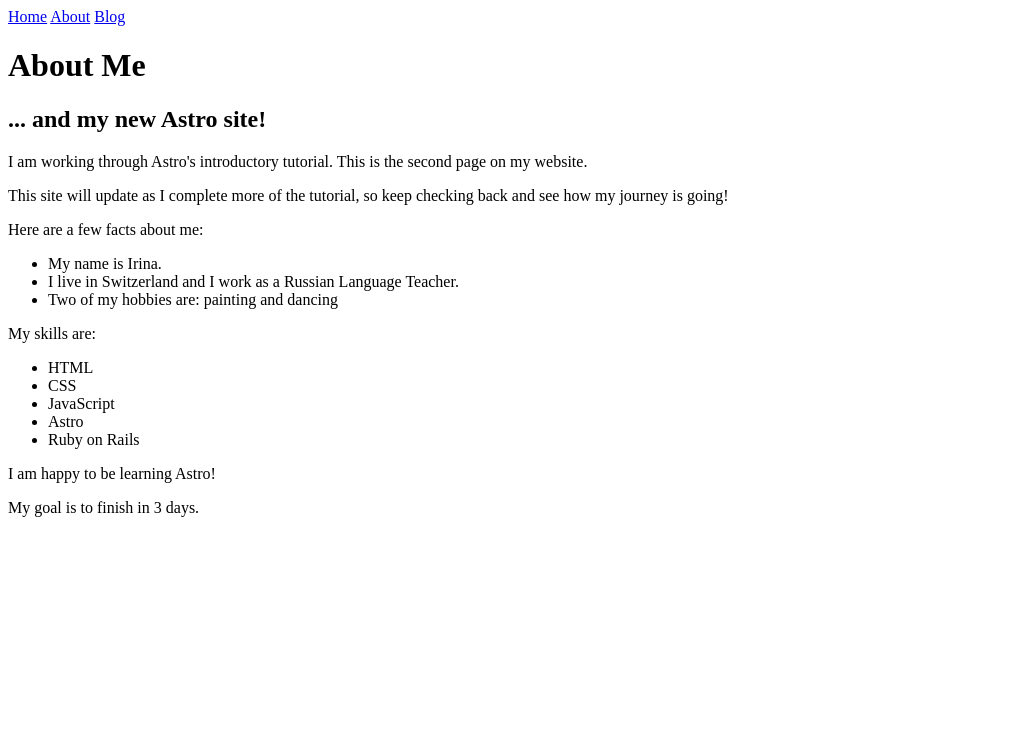
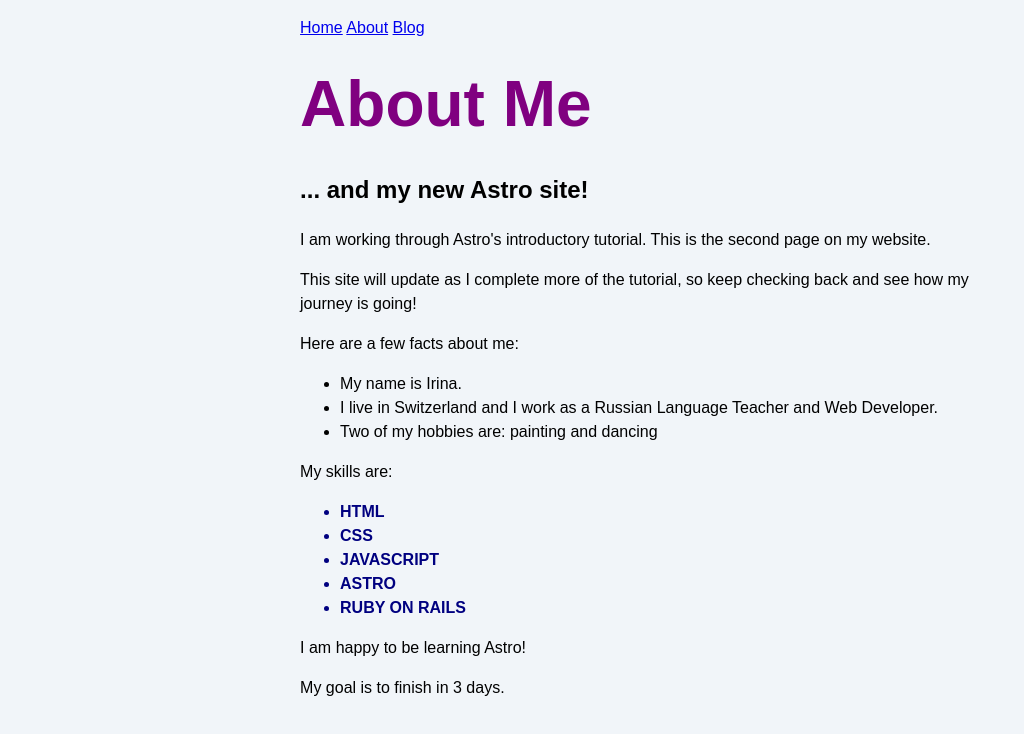
Before and after one commit to boririna/astro-blog, an Astro site: page /about in a window 1280 px wide. Shown: the whole page, without its empty margins (0-1024 px from the left). Built offline with nearby package versions, Linux system fonts and the light colour scheme; Astro itself is replaced by a stand-in of ours.

Commit message:
Added scoped and global styles to pages

```diff
--- a/src/pages/about.astro
+++ b/src/pages/about.astro
@@ -1,10 +1,12 @@
 ---
+import '../styles/global.css';
+
 const pageTitle = "About Me";
 
 const identity = {
   firstName: "Irina",
   country: "Switzerland",
-  occupation: "Russian Language Teacher",
+  occupation: "Russian Language Teacher and Web Developer",
   hobbies: ["painting", "dancing", "yoga"],
 };
 const skills = ["HTML", "CSS", "JavaScript", "Astro", "Ruby on Rails"];
@@ -12,6 +14,10 @@ const skills = ["HTML", "CSS", "JavaScript", "Astro", "Ruby on Rails"];
 const happy = true;
 const finished = false;
 const goal = 3;
+
+const skillColor = "navy";
+const fontWeight = "bold";
+const textCase = "uppercase"
 ---
 
 <html lang="en">
@@ -21,6 +27,18 @@ const goal = 3;
     <meta name="viewport" content="width=device-width" />
     <meta name="generator" content={Astro.generator} />
     <title>{pageTitle}</title>
+    <style define:vars={{skillColor, fontWeight, textCase}}>
+        h1 {
+          color: purple;
+          font-size: 4rem;
+        }
+
+        .skill{
+            color: var(--skillColor);
+            font-weight: var(--fontWeight);
+            text-transform: var(--textCase);
+        }
+    </style>
   </head>
   <body>
     <a href="/">Home</a>
@@ -55,7 +73,7 @@ const goal = 3;
     </ul>
     <p>My skills are:</p>
     <ul>
-      {skills.map((skill) => <li>{skill}</li>)}
+      {skills.map((skill) => <li class="skill">{skill}</li>)}
     </ul>
 
     {happy && <p>I am happy to be learning Astro!</p>}
--- a/src/pages/blog.astro
+++ b/src/pages/blog.astro
@@ -1,4 +1,6 @@
 ---
+import '../styles/global.css'
+
 const pageTitle = 'My Astro Learning Blog'
 ---
 
--- a/src/pages/index.astro
+++ b/src/pages/index.astro
@@ -1,4 +1,6 @@
 ---
+import '../styles/global.css'
+
 const pageTitle = 'My Astro Site';
 ---
 
--- /dev/null
+++ b/src/styles/global.css
@@ -0,0 +1,21 @@
+html {
+    background-color: #f1f5f9;
+    font-family: sans-serif;
+  }
+
+  body {
+    margin: 0 auto;
+    width: 100%;
+    max-width: 80ch;
+    padding: 1rem;
+    line-height: 1.5;
+  }
+
+  * {
+    box-sizing: border-box;
+  }
+
+  h1 {
+    margin: 1rem 0;
+    font-size: 2.5rem;
+  }
```
